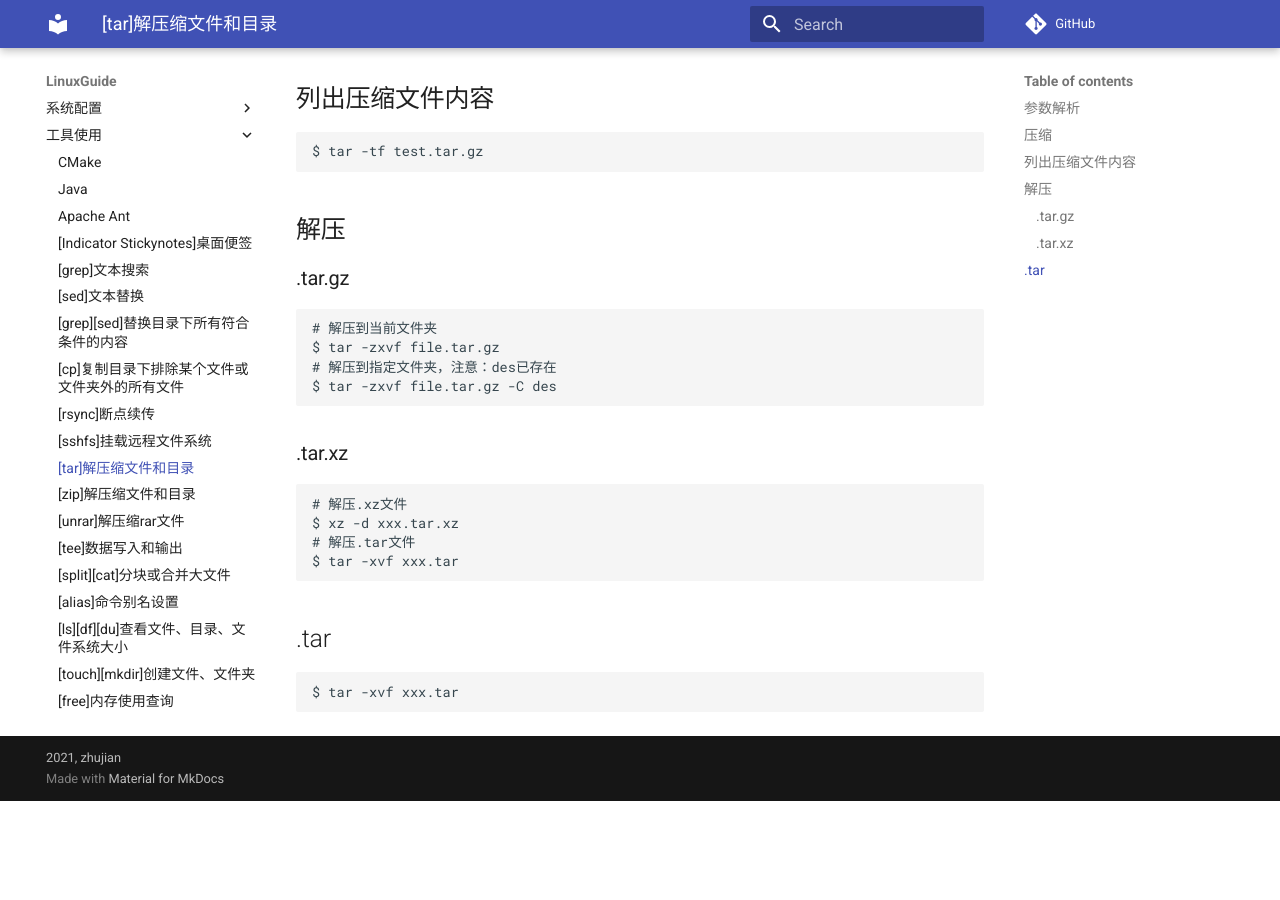
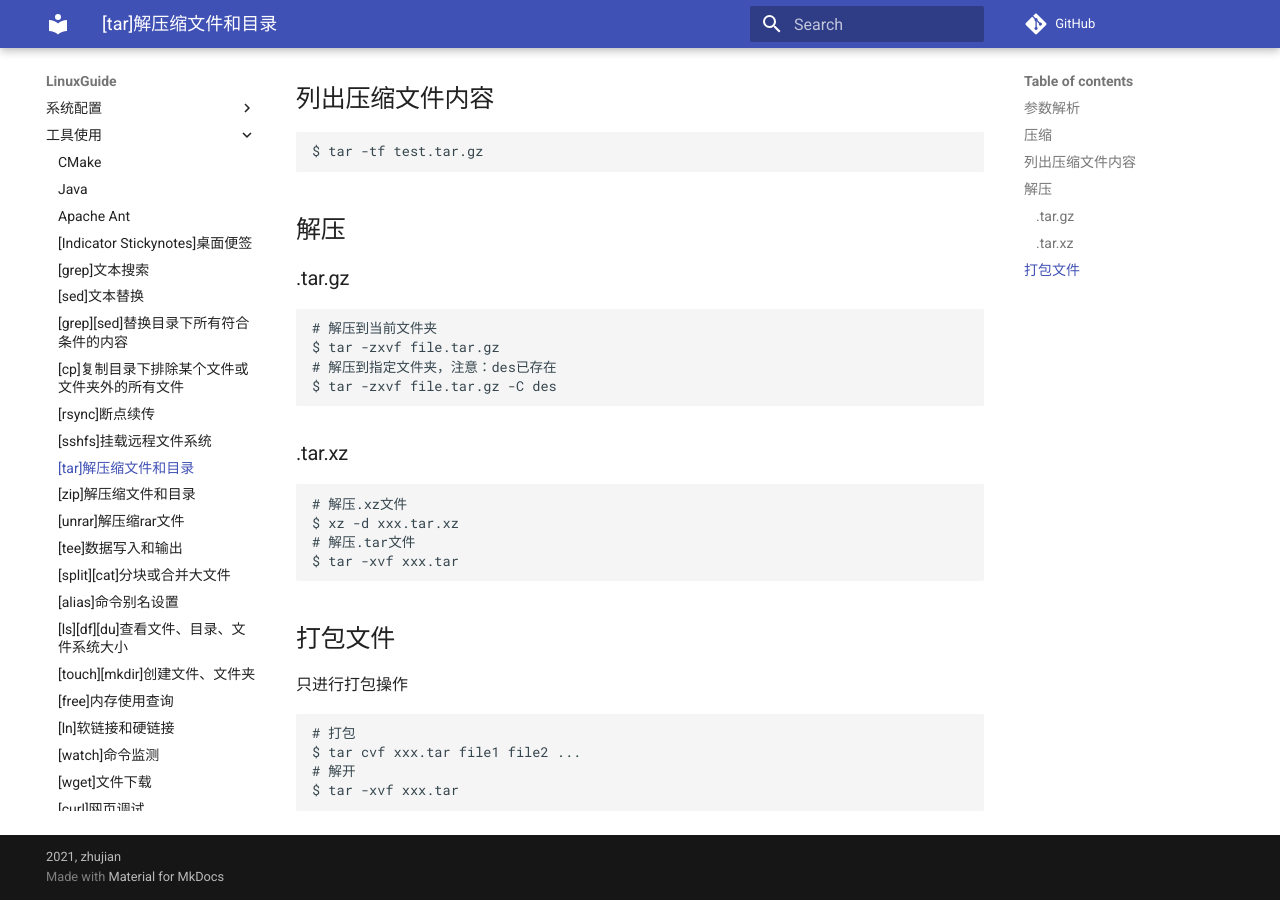
Before and after one commit to ZJDoc/LinuxGuide, an MkDocs documentation site: the page built from docs/tool/tar.md, in a window 1280 px wide and 900 px high, scrolled down 949 px. Built offline with MkDocs 1.6.1 and Material for MkDocs 9.7.7, drawn with Linux system fonts in a browser that asks for light colours; comment, search, counter and statistics services are not loaded; before the commit the page ends 1750 px from its top, so only the background shows below that; some of the changed text lies outside the part shown.

Commit message:
docs(tool): tar

````diff
--- a/docs/tool/tar.md
+++ b/docs/tool/tar.md
@@ -54,8 +54,13 @@ $ xz -d xxx.tar.xz
 $ tar -xvf xxx.tar
 ```
 
-## .tar
+## 打包文件
+
+只进行打包操作
 
 ```
+# 打包
+$ tar cvf xxx.tar file1 file2 ...
+# 解开
 $ tar -xvf xxx.tar
 ```
````
Also changed, not shown: other parts of docs/tool/tar.md (+1 -1 lines).
